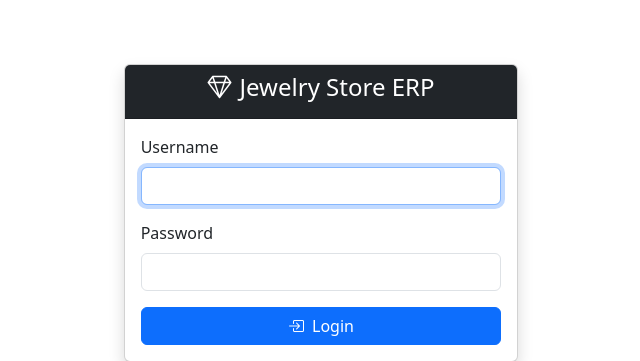
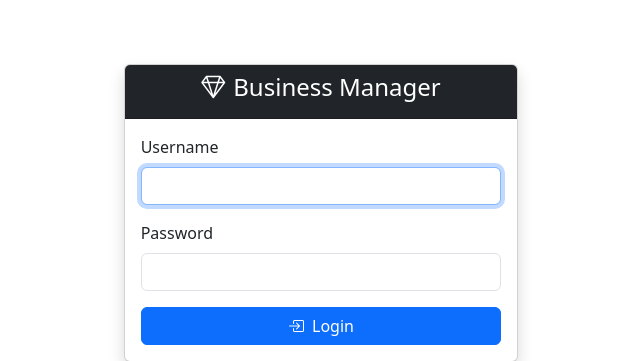
Before and after one commit to OldSchoolProgrammer/JewelryERP, a Django app: page /login/ in a window 1280 px wide. Shown: the part 56-417 px from the top of the page, without its empty margins (319-959 px from the left). Run offline with Django 5.2, Linux system fonts and the light colour scheme.

Commit message:
Update login page title and header to reflect 'Business Manager' branding

```diff
--- a/templates/registration/login.html
+++ b/templates/registration/login.html
@@ -1,13 +1,13 @@
 {% extends 'base.html' %}
 
-{% block title %}Login - Jewelry Store ERP{% endblock %}
+{% block title %}Login - Business Manager{% endblock %}
 
 {% block content %}
 <div class="row justify-content-center mt-5">
     <div class="col-md-4">
         <div class="card shadow">
             <div class="card-header bg-dark text-white text-center">
-                <h4><i class="bi bi-gem me-2"></i>Jewelry Store ERP</h4>
+                <h4><i class="bi bi-gem me-2"></i>Business Manager</h4>
             </div>
             <div class="card-body">
                 <form method="post">
```
